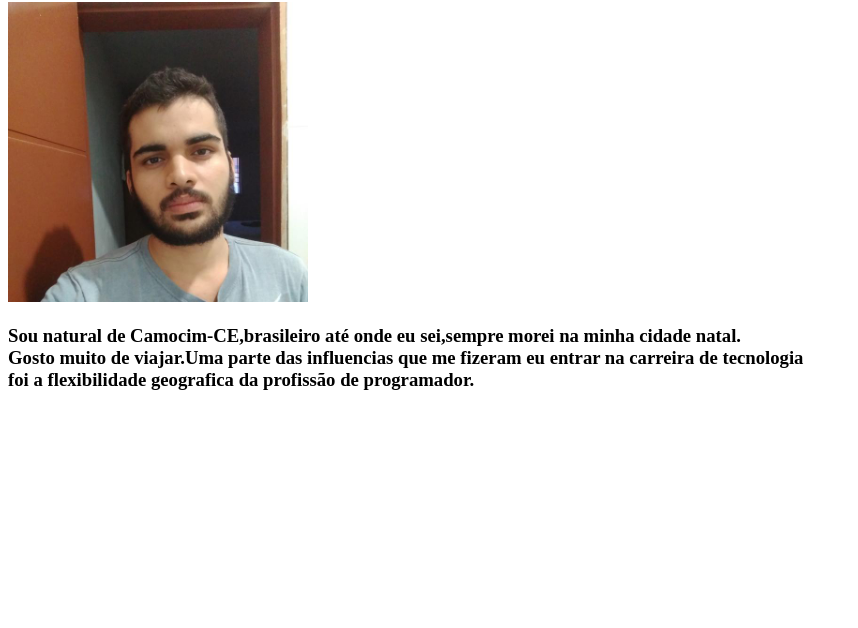
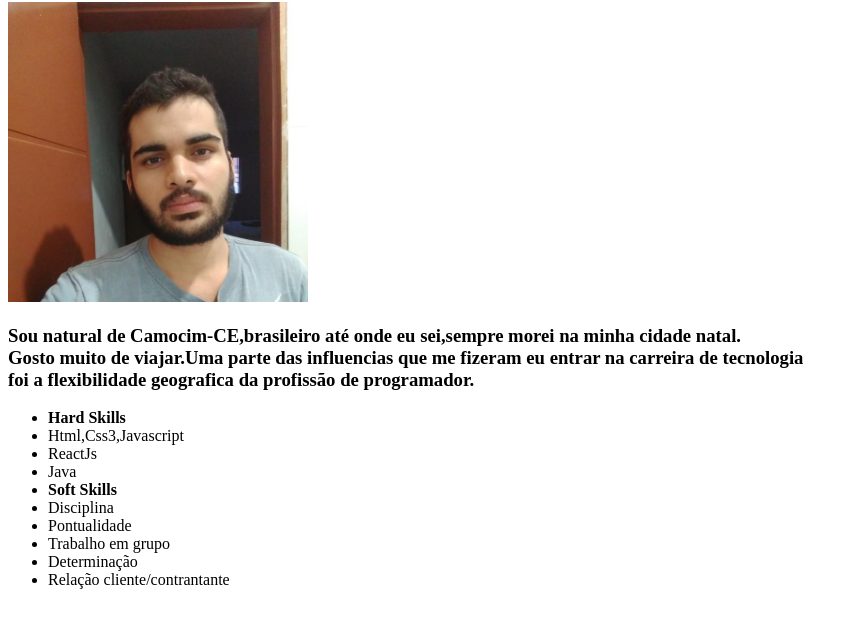
Before and after one commit to Lerpardo/portfolio_web_trybe, a plain HTML site: page index.html in a window 1280 px wide. Shown: the part 78-706 px from the top of the page, without its empty margins (0-858 px from the left). Drawn offline with Linux system fonts and the light colour scheme.

Commit message:
Lista de skills

```diff
--- a/index.html
+++ b/index.html
@@ -16,5 +16,17 @@
         Gosto muito de viajar.Uma parte das influencias que me fizeram eu entrar na carreira de tecnologia<br>
         foi a flexibilidade geografica da profissão de programador.
     </h3>
+    <ul>
+        <li><strong>Hard Skills</strong></li>
+        <li>Html,Css3,Javascript</li>
+        <li>ReactJs</li>
+        <li>Java</li>
+        <li><strong>Soft Skills</strong></li>
+        <li>Disciplina</li>
+        <li>Pontualidade</li>
+        <li>Trabalho em grupo</li>
+        <li>Determinação</li>
+        <li>Relação cliente/contrantante</li>
+    </ul>
 </body>
 </html>
```
